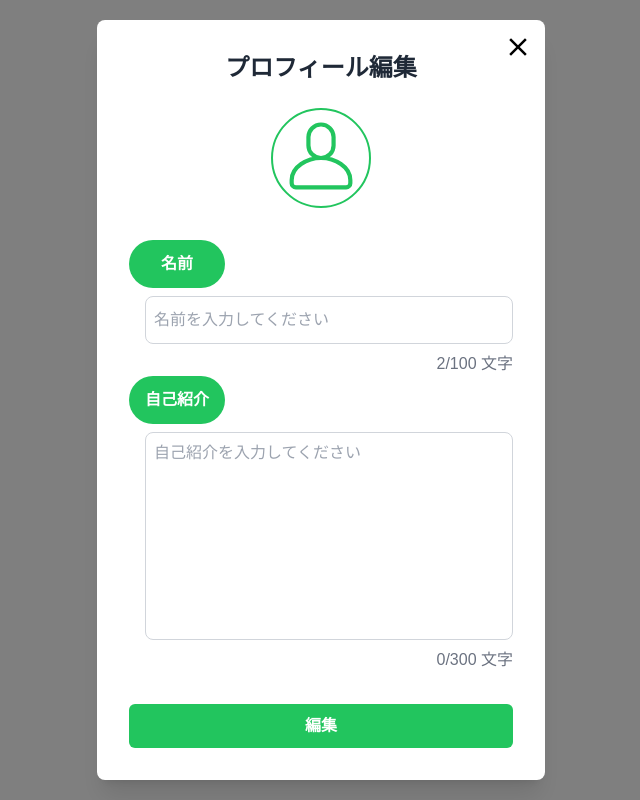
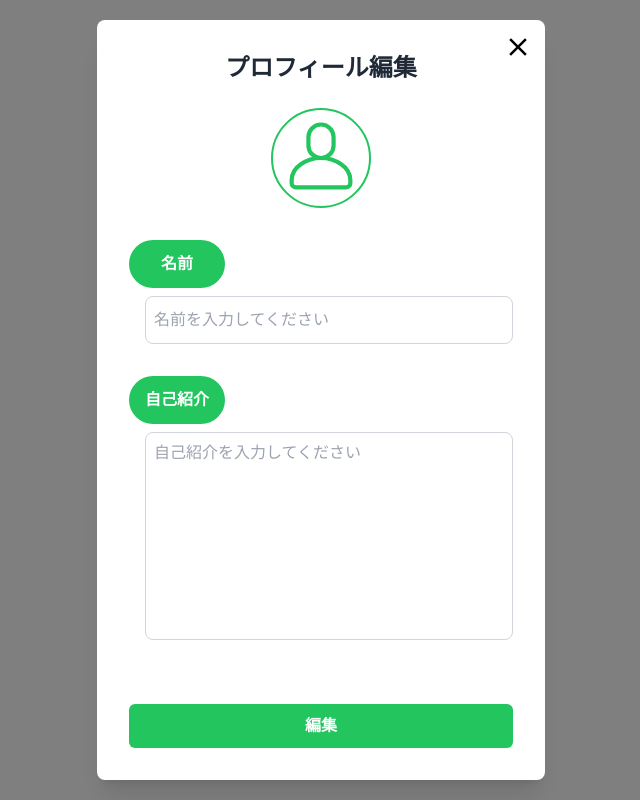
Before and after one commit to keito0612/DokoSumu_Web, a Next.js app in the folder next/: page /profileEditModal in a window 1280 px wide. Shown: the whole page, without its empty margins (319-959 px from the left). Built offline with nearby package versions, Linux system fonts and the light colour scheme; no server answers.

Commit message:
いいねリストに自分の投稿にいいねされた以外の投稿が出る不具合を修正。文字数カウントが不要なので、削除。

```diff
--- a/next/app/components/TextErea.tsx
+++ b/next/app/components/TextErea.tsx
@@ -1,6 +1,6 @@
 "use client";
 
-import { FC, useState } from "react";
+import { FC } from "react";
 import { UseFormRegisterReturn } from "react-hook-form";
 
 interface TextEreaProps {
@@ -18,11 +18,6 @@ const TextErea: FC<TextEreaProps> = ({
   register,
   errorMessage
 }) => {
-  const [charCount, setCharCount] = useState(0);
-  const maxLength = 300
-  const handleTextChange = (event: React.ChangeEvent<HTMLTextAreaElement>) => {
-    setCharCount(event.target.value.length);
-  };
   return (
     <div className={`flex flex-col justify-start ${className}`}>
       {title && (
@@ -35,19 +30,13 @@ const TextErea: FC<TextEreaProps> = ({
         {...register}
         className="h-40 sm:h-36 md:h-52 p-2 ml-4  border border-gray-300 text-black rounded-lg resize-none focus:outline-none focus:ring-green-500 focus:ring-2"
         placeholder={placeholder}
-        onChange={
-          handleTextChange
-        }
       />
-      <div className="pt-2 ml-4 flex justify-between items-start">
+      <div className="pt-2 ml-4 flex justify-start items-start">
         {errorMessage ? (
           <span className="text-sm text-red-600">※{errorMessage}</span>
         ) : (
           <span className="invisible">空白</span> // プレースホルダー
         )}
-        <span className="text-right text-gray-500 text-xs sm:text-sm md:text-base">
-          {charCount}/{maxLength} 文字
-        </span>
       </div>
     </div>
   );
--- a/next/app/components/TextField.tsx
+++ b/next/app/components/TextField.tsx
@@ -1,6 +1,6 @@
 "use client";
 
-import { FC, useState } from "react";
+import { FC } from "react";
 import { UseFormRegisterReturn } from "react-hook-form";
 
 interface TextFieldProps {
@@ -18,12 +18,6 @@ const TextField: FC<TextFieldProps> = ({
   register,
   errorMessage
 }) => {
-  const [charCount, setCharCount] = useState(title.length);
-  const maxLength = 100;
-
-  const handleTextChange = (event: React.ChangeEvent<HTMLInputElement>) => {
-    setCharCount(event.target.value.length);
-  };
 
   return (
     <div className={`flex flex-col justify-start ${className}`}>
@@ -37,17 +31,13 @@ const TextField: FC<TextFieldProps> = ({
         type="text"
         className="h-10 md:h-12 p-2 ml-4 border border-gray-300 text-black rounded-lg"
         placeholder={placeholder}
-        onChange={handleTextChange}
       />
-      <div className="pt-2 ml-4 flex justify-between items-start">
+      <div className="pt-2 ml-4 flex justify-start items-start">
         {errorMessage ? (
           <span className="text-sm text-red-600">※{errorMessage}</span>
         ) : (
           <span className="invisible">空白</span>
         )}
-        <span className="text-right text-gray-500 text-xs sm:text-sm md:text-base">
-          {charCount}/{maxLength} 文字
-        </span>
       </div>
     </div>
   );
```
Also changed, not shown: 1 other file (tests, documents, lock files or other folders).
